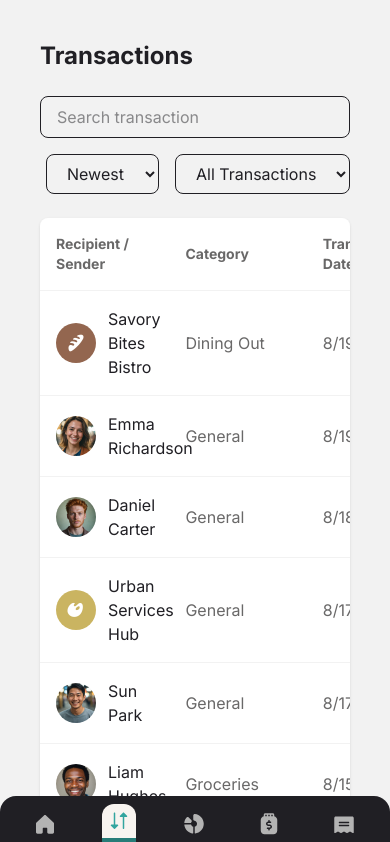
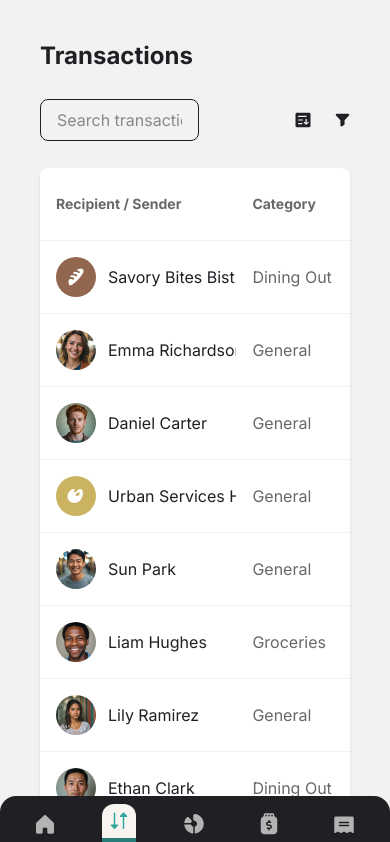
Before and after one commit to Arcloan/personal-finance, a Next.js app: page /transactions in a window 390 px wide. Shown: the top 842 px of the page. Built offline with nearby package versions, Linux system fonts and the light colour scheme.

Commit message:
Almost finished the transaction page. Need to adjust a minor thing with responsiveness on mobile

```diff
--- a/app/page.tsx
+++ b/app/page.tsx
@@ -12,17 +12,17 @@ import DashboardProvider from '@/context/DashboardProvider';
 export default function Home() {
   return (
     <DashboardProvider>
-      <div className="space-y-6 2xl:grid 2xl:grid-cols-5 gap-x-4 auto-rows-min">
+      <div className="space-y-6 xl:grid xl:grid-cols-5 gap-x-4 auto-rows-min">
         <h1 className="text-2xl font-bold text-grey-900 lg:col-span-5">Overview</h1>
 
         {/* Balance Cards */}
-        <div className="grid grid-cols-1 md:grid-cols-3 gap-4 2xl:col-span-5">
+        <div className="grid grid-cols-1 md:grid-cols-3 gap-4 xl:col-span-5">
           <BalanceCard label="Current Balance" amount={data.balance.current} dark />
           <BalanceCard label="Income" amount={data.balance.income} />
           <BalanceCard label="Expenses" amount={data.balance.expenses} />
         </div>
 
-        <div className='2xl:grid max-2xl:flex max-2xl:flex-col max-2xl:gap-y-6 2xl:grid-cols-subgrid 2xl:col-span-5 2xl:gap-y-6 grid-rows-[218px_168px_327px]'>
+        <div className='xl:grid max-xl:flex max-xl:flex-col max-xl:gap-y-6 xl:grid-cols-subgrid xl:col-span-5 xl:gap-y-6 grid-rows-[218px_168px_327px]'>
           {/* Pot Section */}
           <PotsSection />
 
--- a/app/transactions/page.tsx
+++ b/app/transactions/page.tsx
@@ -3,6 +3,7 @@
 import { useMemo } from 'react';
 import { useSearchParams, useRouter } from 'next/navigation';
 import { useTransactionsState } from '@/context/transactions/TransactionsStateContext';
+import SelectWithImage from "@/components/SelectWithImage";
 // import Link from 'next/link';
 
 const sortOptions = [
@@ -28,6 +29,8 @@ export default function TransactionsPage() {
     const unique = new Set(transactions.map((t) => t.category));
     return Array.from(unique);
   }, [transactions]);
+
+  console.log(categories);
 
   const filteredTransactions = useMemo(() => {
     let filtered = transactions.filter((t) =>
@@ -71,7 +74,7 @@ export default function TransactionsPage() {
       <h1 className="text-2xl font-bold text-Grey900 mb-6">Transactions</h1>
 
       {/* Controls */}
-      <div className="flex flex-col md:flex-row md:items-center gap-4 mb-6">
+      <div className="flex flex-row max-md:gap-24 items-center gap-4 mb-6">
         <input
           type="text"
           placeholder="Search transaction"
@@ -79,10 +82,35 @@ export default function TransactionsPage() {
           onChange={(e) => updateParam('search', e.target.value)}
           className="border rounded-lg px-4 py-2 w-full md:w-1/3"
         />
-        <div className='ml-auto flex gap-4'>
+        <div className='md:hidden flex gap-6'>
+          <SelectWithImage imageUrl="/assets/images/icon-sort-mobile.svg" type="sort" options={[
+            { value: 'newest', label: 'Newest' },
+            { value: 'oldest', label: 'Oldest' },
+            { value: 'atoz', label: 'A to Z' },
+            { value: 'ztoa', label: 'Z to A' },
+            { value: 'highest', label: 'Highest' },
+            { value: 'lowest', label: 'Lowest' },
+            ]} updateParam={updateParam}></SelectWithImage>
+
+            <SelectWithImage imageUrl="/assets/images/icon-filter-mobile.svg" type="filter" options={[
+            { value: 'all', label: 'All Transactions' },
+            { value: 'General', label: 'General' },
+            { value: 'Dining Out', label: 'Dining Out' },
+            { value: 'Groceries', label: 'Groceries' },
+            { value: 'Entertainment', label: 'Entertainment' },
+            { value: 'Transportation', label: 'Transportation' },
+            { value: 'Lifestyle', label: 'Lifestyle' },
+            { value: 'Personal Care', label: 'Personal Care' },
+            { value: 'Education', label: 'Education' },
+            { value: 'Bills', label: 'Bills' },
+            { value: 'Shopping', label: 'Shopping' },
+            ]} updateParam={updateParam}></SelectWithImage>
+        </div>
+        <div className='ml-auto flex gap-4 max-md:hidden'>
             <div className='flex gap-2 items-center'>
                 <p className='text-Grey500 max-md:hidden'>Sort by</p>
                 <select
+                id='sort'
                 value={sort}
                 onChange={(e) => updateParam('sort', e.target.value)}
                 className="border rounded-lg px-4 py-2"
@@ -95,6 +123,7 @@ export default function TransactionsPage() {
             <div className='flex gap-2 items-center'>
                 <p className='text-Grey500 max-md:hidden'>Category</p>
                 <select
+                id='filter'
                 value={filter}
                 onChange={(e) => updateParam('filter', e.target.value)}
                 className="border rounded-lg px-4 py-2"
@@ -122,7 +151,7 @@ export default function TransactionsPage() {
           <tbody>
             {displayedTransactions.map((t, idx) => (
               <tr key={idx} className="border-t border-Grey100">
-                <td className="p-4 flex items-center gap-3">
+                <td className="p-4 flex items-center gap-3 truncate">
                   <img className="size-10 rounded-full" src={t.avatar?.slice(1)} alt='Profile pic' />
                   {t.name}
                 </td>
--- a/components/BudgetsChart.tsx
+++ b/components/BudgetsChart.tsx
@@ -10,7 +10,7 @@ export default function BudgetsChart() {
   const categories = budgets.map((budget) => budget.category);
 
   return (
-    <div className="bg-white p-4 px-8 rounded-lg 2xl:col-span-2 2xl:order-2 2xl:row-start-1 2xl:row-end-3">
+    <div className="bg-white p-4 px-8 rounded-lg xl:col-span-2 xl:order-2 xl:row-start-1 xl:row-end-3">
       <div className="flex justify-between mb-4 mt-8">
         <p className="font-semibold">Budgets</p>
         <button className="text-sm text-grey-500">See Details →</button>
--- a/components/PotsSection.tsx
+++ b/components/PotsSection.tsx
@@ -7,7 +7,7 @@ export default function PotsSection() {
   const pots = usePotsState();
 
   return (
-    <div className="bg-white p-4 rounded-lg 2xl:col-span-3 2xl:order-1 2xl:py-4 py-8 2xl:row-end-2 row-start-1">
+    <div className="bg-white p-4 rounded-lg xl:col-span-3 xl:order-1 xl:py-4 py-8 xl:row-end-2 row-start-1">
       <div className="flex justify-between mb-4">
         <p className="font-semibold">Pots</p>
         <button className="text-sm text-Grey500">See Details →</button>
@@ -28,7 +28,7 @@ export default function PotsSection() {
           return (
             <div key={idx} className="flex flex-row gap-8 items-center">
               <div className='w-2 h-full rounded' style={{ backgroundColor: pot.theme }}></div>
-              <div className='flex flex-col gap-2'>
+              <div className='flex flex-col gap-2 truncate'>
                 <p className='text-Grey500'>{pot.name}</p>
                 <p className='font-semibold'>{`$${pot.total}`}</p>
               </div>
--- a/components/RecurringSection.tsx
+++ b/components/RecurringSection.tsx
@@ -30,7 +30,7 @@ export default function RecurringSection() {
   }
 
   return (
-    <div className="bg-white p-4 rounded-lg 2xl:col-span-2 2xl:order-3 2xl:row-start-3 2xl:row-end-4 2xl:py-6 2xl:px-8">
+    <div className="bg-white p-4 rounded-lg xl:col-span-2 xl:order-3 xl:row-start-3 xl:row-end-4 xl:py-6 xl:px-8">
       <div className="flex justify-between mb-4">
         <p className="font-bold text-xl">Recurring Bills</p>
         <button className="text-sm text-grey-500">View All →</button>
--- /dev/null
+++ b/components/SelectWithImage.tsx
@@ -0,0 +1,60 @@
+"use client";
+
+import { useState, useRef, useEffect } from "react";
+
+type OptionType = {
+  value: string;
+  label: string;
+};
+
+export default function SelectWithImage({imageUrl, updateParam, type, options} : {imageUrl : string, updateParam: (key : string, value: string) => void, type: string, options: OptionType[]}) {
+  const [isOpen, setIsOpen] = useState(false);
+  const menuRef = useRef<HTMLDivElement>(null);
+
+  const handleImageClick = () => {
+    setIsOpen((prev) => !prev);
+  };
+
+  const handleOptionClick = (option: OptionType) => {
+    updateParam(type, option.value);
+    setIsOpen(false);
+  };
+
+  // Chiudere il menu se clicco fuori
+  useEffect(() => {
+    function handleClickOutside(event: MouseEvent) {
+      if (menuRef.current && !menuRef.current.contains(event.target as Node)) {
+        setIsOpen(false);
+      }
+    }
+    document.addEventListener("mousedown", handleClickOutside);
+    return () => {
+      document.removeEventListener("mousedown", handleClickOutside);
+    };
+  }, []);
+
+  return (
+    <div className="relative flex flex-col items-center space-y-4" ref={menuRef}>
+      <img
+        src={imageUrl}
+        alt="Apri Selezione"
+        onClick={handleImageClick}
+        className="cursor-pointer block size-12"
+      />
+
+      {isOpen && (
+        <div className="absolute mt-2 -right-8 top-8 w-max rounded-md shadow-lg bg-white border z-10">
+          {options.map((option) => (
+            <div
+              key={option.value}
+              onClick={() => handleOptionClick(option)}
+              className="px-4 py-2 hover:bg-gray-100 cursor-pointer"
+            >
+              {option.label}
+            </div>
+          ))}
+        </div>
+      )}
+    </div>
+  );
+}
--- a/components/TransactionsList.tsx
+++ b/components/TransactionsList.tsx
@@ -6,7 +6,7 @@ export default function TransactionsList() {
   const transactions = useTransactionsState();
 
   return (
-    <div className="bg-white p-4 rounded-lg 2xl:col-span-3 2xl:order-3 2xl:row-start-2 2xl:row-end-4 2xl:py-10 2xl:px-8">
+    <div className="bg-white p-4 rounded-lg xl:col-span-3 xl:order-3 xl:row-start-2 xl:row-end-4 xl:py-10 xl:px-8">
       <div className="flex justify-between mb-4">
         <p className="font-semibold">Transactions</p>
         <button className="text-sm text-grey-500">View All →</button>
--- a/package.json
+++ b/package.json
@@ -13,6 +13,7 @@
     "next": "15.3.1",
     "react": "^19.0.0",
     "react-dom": "^19.0.0",
+    "react-select": "^5.10.1",
     "recharts": "^2.15.3"
   },
   "devDependencies": {
```
Also changed, not shown: 1 other file (tests, documents, lock files or other folders).
